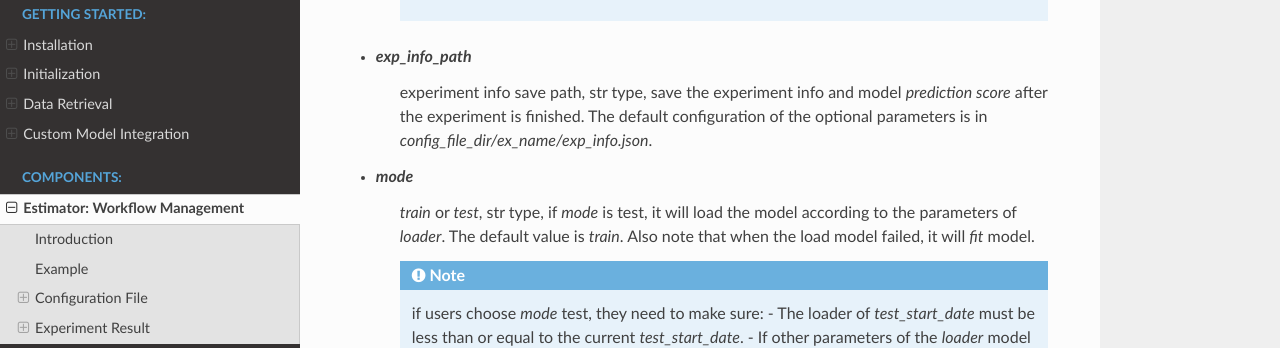
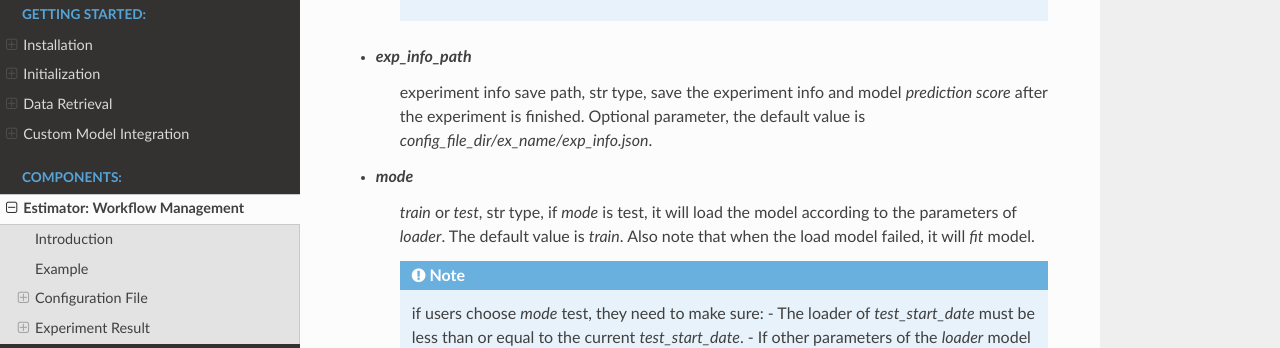
Before and after one commit to microsoft/qlib, a Sphinx documentation site: the page built from docs/component/estimator.rst, in a window 1280 px wide and 900 px high, scrolled down 3858 px. Shown: the part 175-523 px from the top of the window. Built offline with Sphinx 7.4.7 and the Read the Docs theme 2.0.0, drawn with Linux system fonts in a browser that asks for light colours; pages that are not in the unit, such as notebooks, are missing from menus.

Commit message:
Update estimator.rst

```diff
--- a/docs/component/estimator.rst
+++ b/docs/component/estimator.rst
@@ -193,7 +193,7 @@ The meaning of each field is as follows:
 
 
 - `exp_info_path`
-    experiment info save path, str type, save the experiment info and model `prediction score` after the experiment is finished. The default configuration of the optional parameters is in `config_file_dir/ex_name/exp_info.json`.
+    experiment info save path, str type, save the experiment info and model `prediction score` after the experiment is finished. Optional parameter, the default value is `config_file_dir/ex_name/exp_info.json`.
 
 - `mode`
     `train` or `test`, str type, if `mode` is test, it will load the model according to the parameters of `loader`. The default value is `train`.
```
